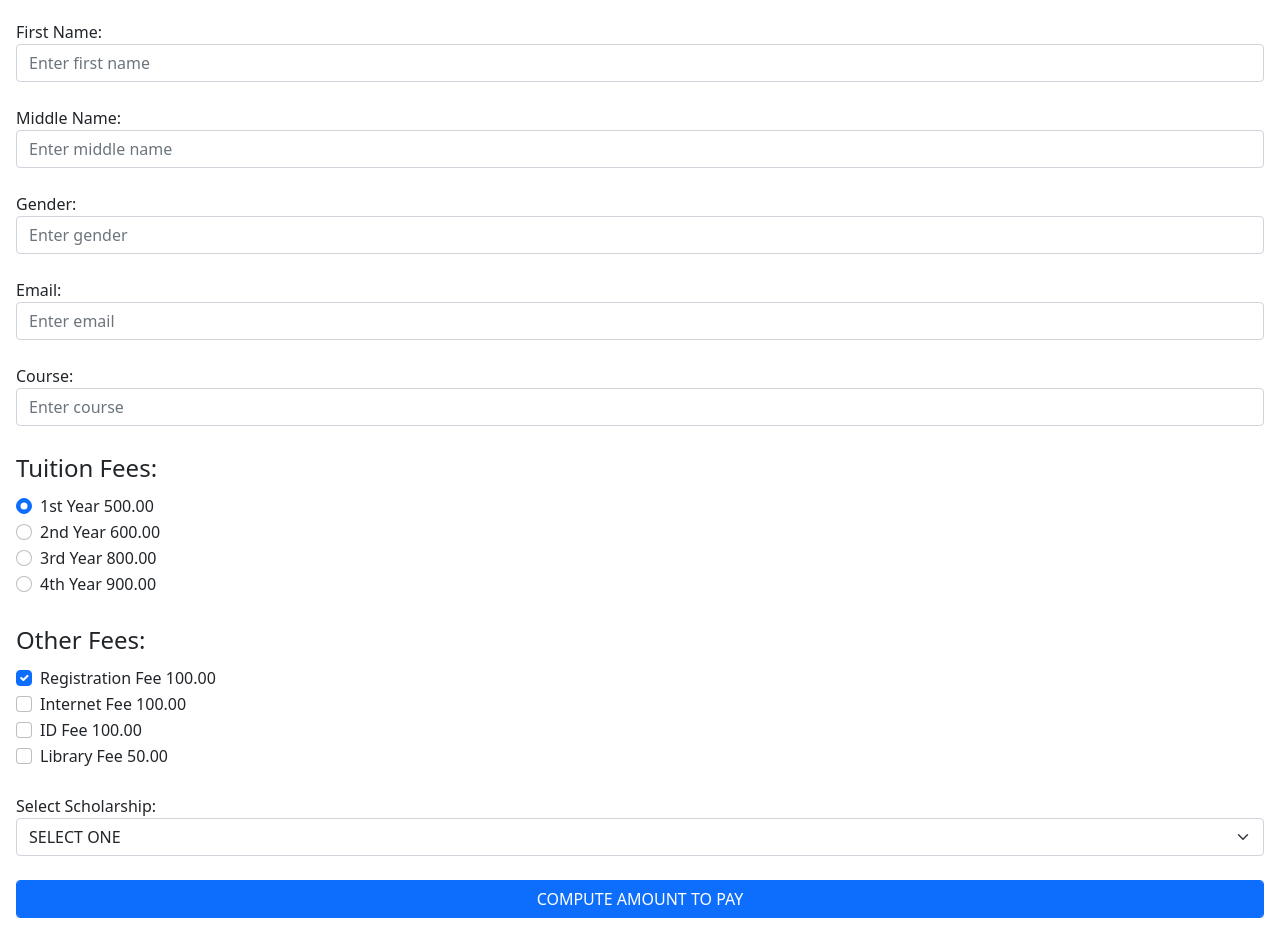
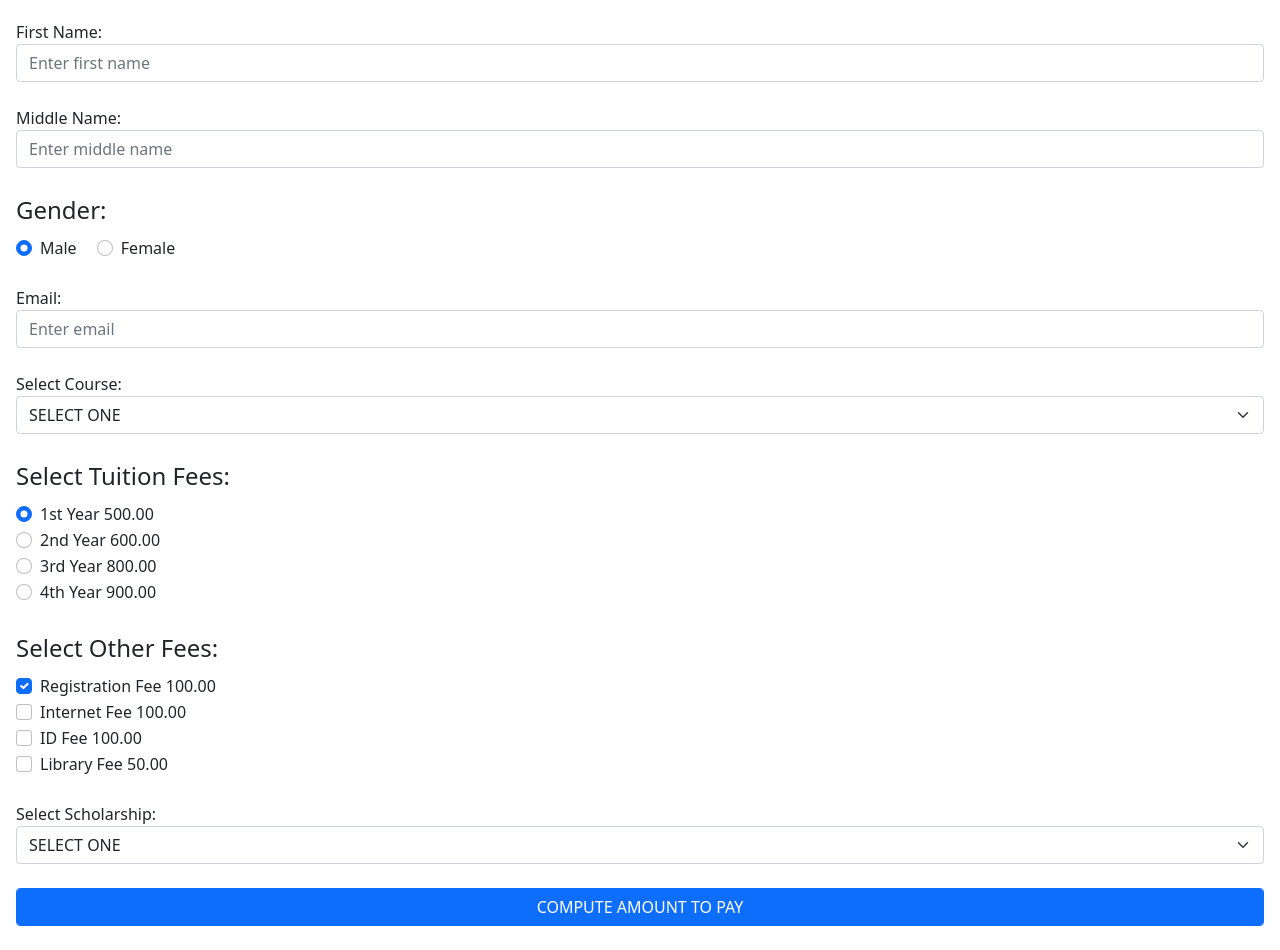
Before and after one commit to MDMilano/IT106-BSIT3A-MDM, a Flask app: template Module3_Files/templates/mp2-mod3-it106-mdm.html in a window 1280 px wide. Shown: the part 238-1188 px from the top of the page. Before the commit the page ends 1156 px from the top, so only its background shows below. Run offline with Flask 3, Linux system fonts and the light colour scheme; the template is opened without the code that fills it, so the values that code supplies are empty; some libraries are stand-ins or nearby versions.

Commit message:
mp2 mod 3 updated

```diff
--- a/Module3_Files/mp2-mod3-it106-mdm.py
+++ b/Module3_Files/mp2-mod3-it106-mdm.py
@@ -10,7 +10,7 @@ def index():
         strMDMLName = request.form["LastName"]
         strMDMFName = request.form["FirstName"]
         strMDMMName = request.form["MiddleName"]
-        strMDMGender = request.form["Gender"]
+        strMDMGender = request.form["gender"]
         strMDMEmail = request.form["Email"]
         strMDMCourse = request.form["Course"]
         strMDMTuition = request.form["Tuition"]
--- a/Module3_Files/templates/mp2-mod3-it106-mdm.html
+++ b/Module3_Files/templates/mp2-mod3-it106-mdm.html
@@ -36,10 +36,21 @@
                 <input type="text" class="form-control"  name="MiddleName" id="MiddleName" placeholder="Enter middle name" required>
             </div>
 
+            <!-- RADIOBUTTONS FOR GENDER-->
             <br>
             <div class="form-group">
-                <label for="Gender">Gender:</label>
-                <input type="text" class="form-control"  name="Gender" id="Gender" placeholder="Enter gender" required>
+                <fieldset class="form-group">
+                    <legend>Gender:</legend>
+                    <div class="form-check form-check-inline">
+                        <input class="form-check-input" type="radio" name="gender" id="male" value="Male" checked>
+                        <label class="form-check-label" for="male">Male</label>
+                    </div>
+
+                    <div class="form-check form-check-inline">
+                        <input class="form-check-input" type="radio" name="gender" id="female" value="Female">
+                        <label class="form-check-label" for="female">Female</label>
+                    </div>
+                </fieldset>
             </div>
 
             <br>
@@ -48,17 +59,24 @@
                 <input type="email" class="form-control"  name="Email" id="Email" placeholder="Enter email" required>
             </div>
 
+            <!-- SELECT OR DROPDOWN FOR COURSE -->
             <br>
             <div class="form-group">
-                <label for="Course">Course:</label>
-                <input type="text" class="form-control"  name="Course" id="Course" placeholder="Enter course" required>
+                <label for="Course">Select Course:</label>
+                <select class="form-control form-select" id="Course" name="Course" required>
+                    <option>SELECT ONE</option>
+                    <option>BSIT</option>
+                    <option>BSCS</option>
+                    <option>BSIS</option>
+                    <option>BSCPE</option>
+                </select>
             </div>
 
             <!-- RADIOBUTTONS FOR TUITION FEES-->
             <br>
             <div class="form-group">
                 <fieldset class="form-group">
-                    <legend>Tuition Fees:</legend>
+                    <legend>Select Tuition Fees:</legend>
                     <div class="form-check">
                         <input class="form-check-input" type="radio" name="Tuition" id="1stYear" value="1st Year" checked>
                         <label class="form-check-label" for="1stYear">1st Year 500.00</label>
@@ -85,7 +103,7 @@
             <br>
             <div class="form-group">
                 <fieldset class="form-group">
-                    <legend>Other Fees:</legend>
+                    <legend>Select Other Fees:</legend>
                     <div class="form-check">
                         <input class="form-check-input" type="checkbox" name="regfee" id="regfee" value="Registration Fee 100.00" checked>
                         <label class="form-check-label" for="regfee">Registration Fee 100.00</label>
```
